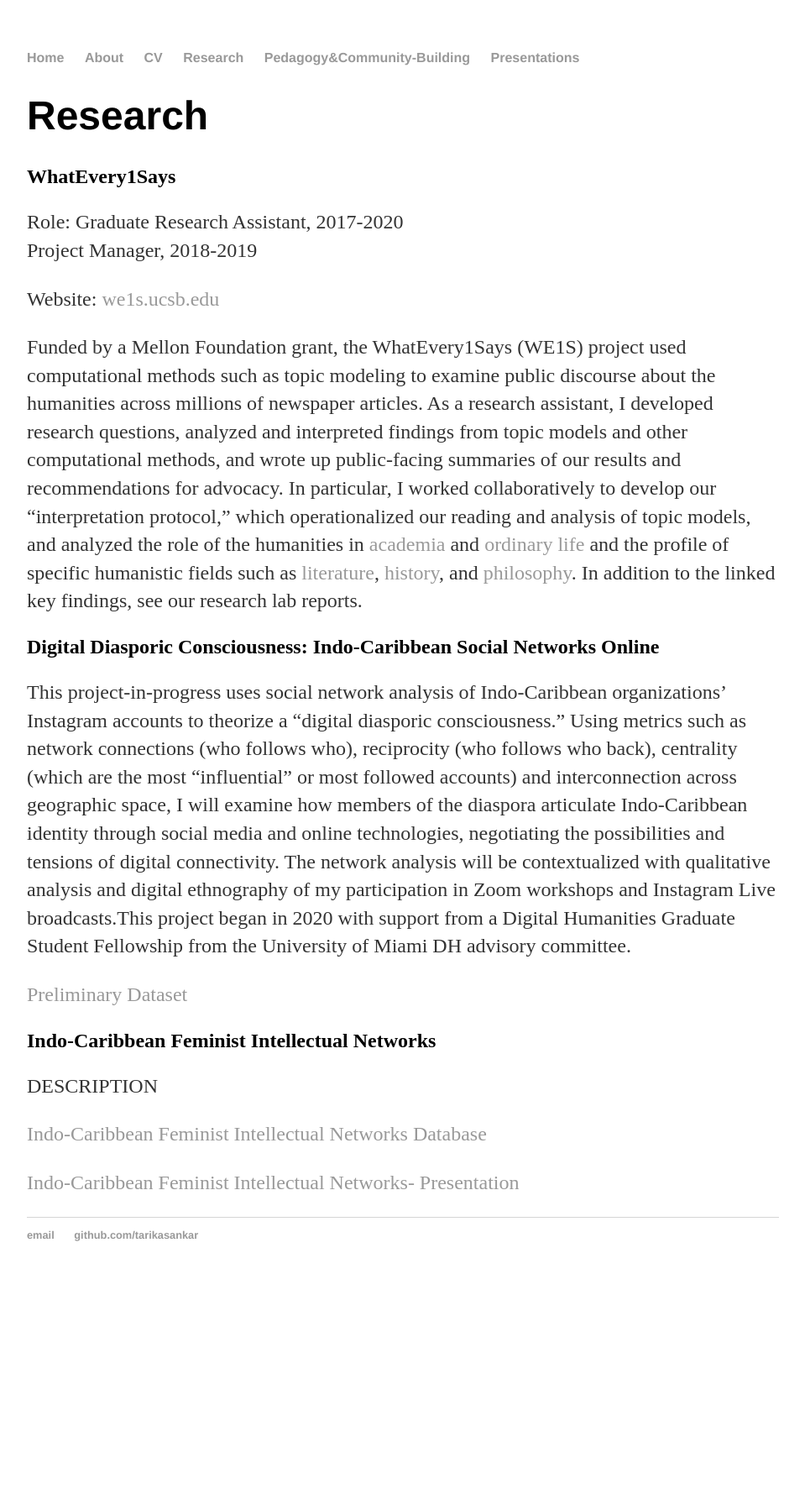
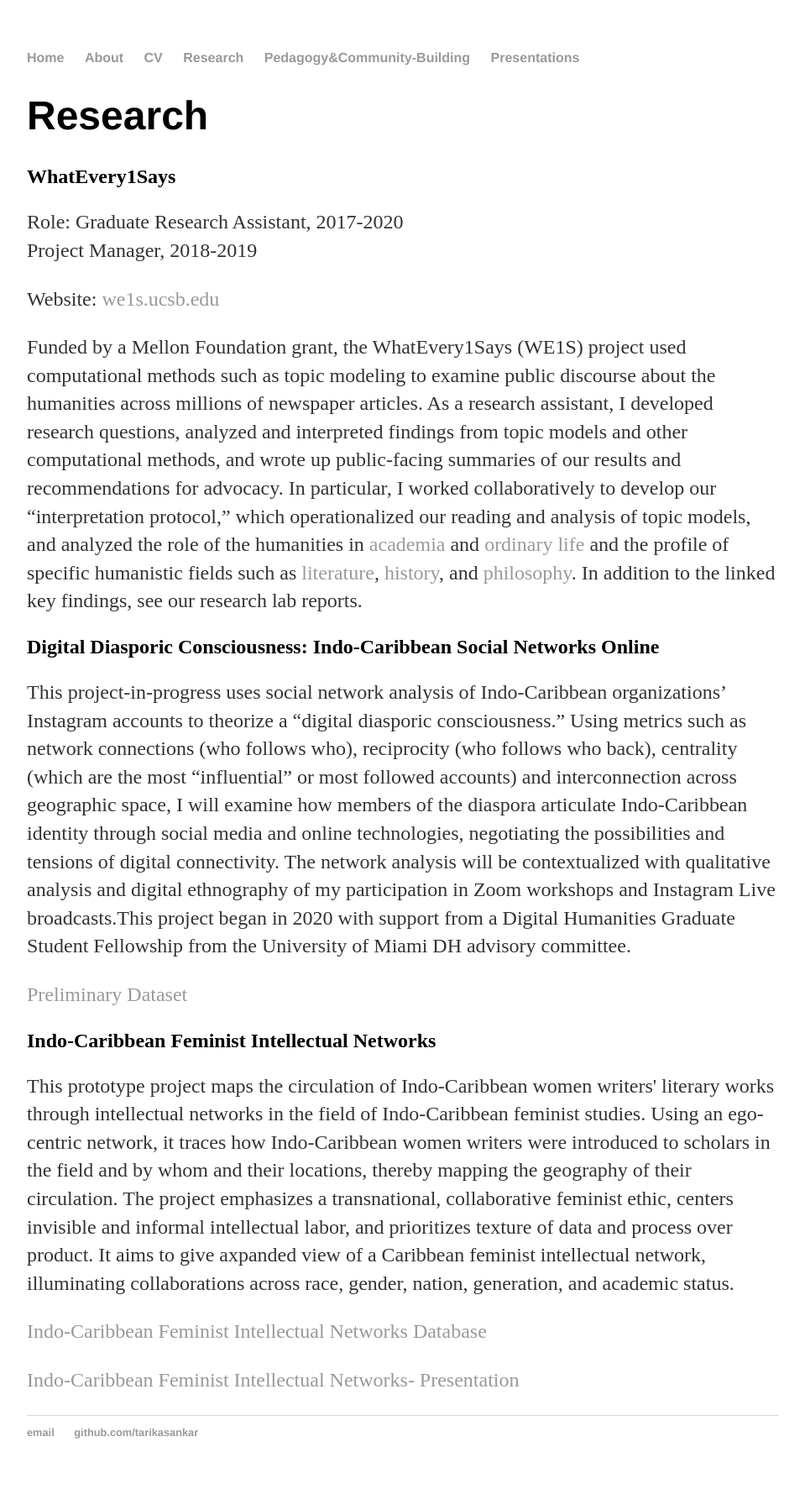
Before and after one commit to tarikasankar/tarikasankar.github.io, a Jekyll site: the page built from research/index.html, in a window 1280 px wide. Shown: the whole page at 84% size, without its empty margins (160-1119 px from the left). Built offline with Jekyll 4.4.1, drawn with Linux system fonts in a browser that asks for light colours; before the commit the page ends 1538 px from its top, so only the background shows below that.

Commit message:
Update index.html
added description of indo-caribbean feminist intellectual project

```diff
--- a/research/index.html
+++ b/research/index.html
@@ -22,17 +22,18 @@ title: Research
 	workshops and Instagram Live broadcasts.This project began in 2020 with support from a Digital Humanities Graduate Student Fellowship from the
 	University of Miami DH advisory committee.</p>
 
-	<p> <a href="https://docs.google.com/spreadsheets/d/1x7fgVvMU6nGlpW6KUBp3GNhWu51Vrqp2/edit?usp=sharing&ouid=110731227750397347618&rtpof=true&sd=true">Preliminary Dataset</a> </p>
+	<p> <a href="https://docs.google.com/spreadsheets/d/1x7fgVvMU6nGlpW6KUBp3GNhWu51Vrqp2/edit?	usp=sharing&ouid=110731227750397347618&rtpof=true&sd=true">Preliminary Dataset</a> </p>
 
   	<h2>Indo-Caribbean Feminist Intellectual Networks</h2>
 	<p>
-   	DESCRIPTION
+   	This prototype project maps the circulation of Indo-Caribbean women writers' literary works through intellectual networks in the field of Indo-Caribbean 	 feminist studies. Using an ego-centric network, it traces how Indo-Caribbean women writers were introduced to scholars in the field and by whom and their 		locations, thereby mapping the geography of their circulation. The project emphasizes a transnational, collaborative feminist ethic, centers invisible and 	   informal intellectual labor, and prioritizes texture of data and process over product. It aims to give axpanded view of a Caribbean feminist intellectual 		network, illuminating collaborations across race, gender, nation, generation, and academic status.
+
 	</p>
 	<p>
-	<a href="https://docs.google.com/spreadsheets/d/1-01bOB1dfSNaFdQStlQ91wkQq7MiIs9E6NMI1ZHx_bU/edit?usp=sharing">Indo-Caribbean Feminist Intellectual Networks Database</a>
+	<a href="https://docs.google.com/spreadsheets/d/1-01bOB1dfSNaFdQStlQ91wkQq7MiIs9E6NMI1ZHx_bU/edit?usp=sharing">Indo-Caribbean Feminist Intellectual Networks 		Database</a>
 	</p>
 	<p>
-	<a href="https://docs.google.com/presentation/d/1ewDARnQype3vfLUoV-hv_nLXGMYU1W0qil0Fa8yp4NY/edit#slide=id.g499006411a_2_5">Indo-Caribbean Feminist Intellectual Networks- Presentation</a>
+	<a href="https://docs.google.com/presentation/d/1ewDARnQype3vfLUoV-hv_nLXGMYU1W0qil0Fa8yp4NY/edit#slide=id.g499006411a_2_5">Indo-Caribbean Feminist 		Intellectual Networks- Presentation</a>
 	</p>
 
 
```
